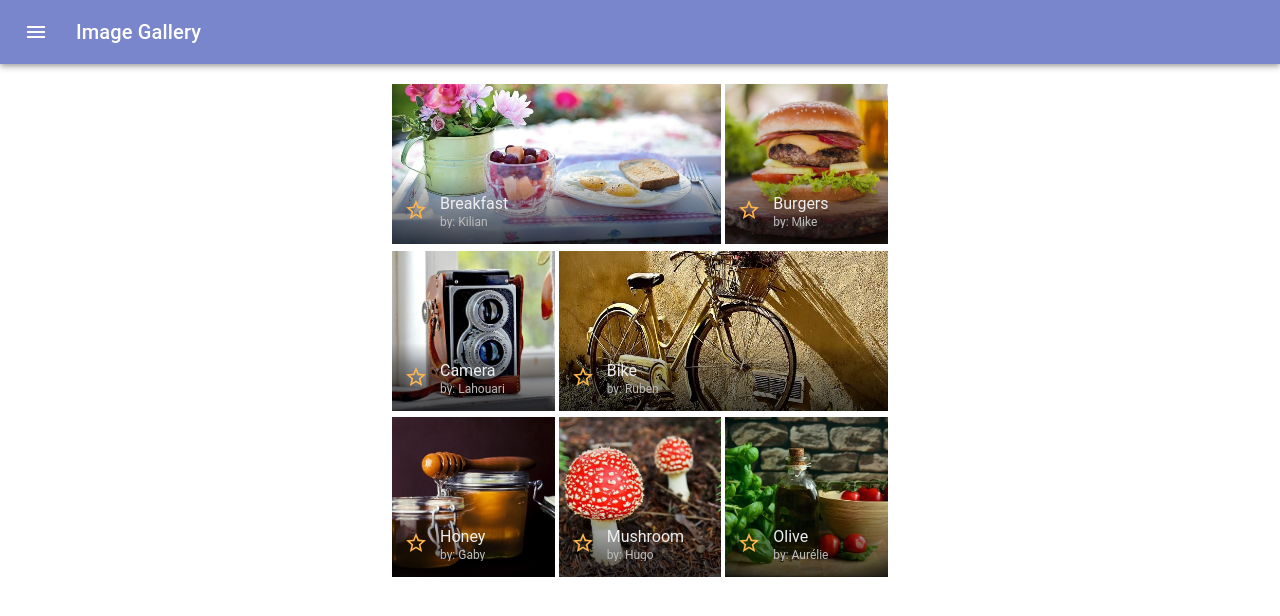
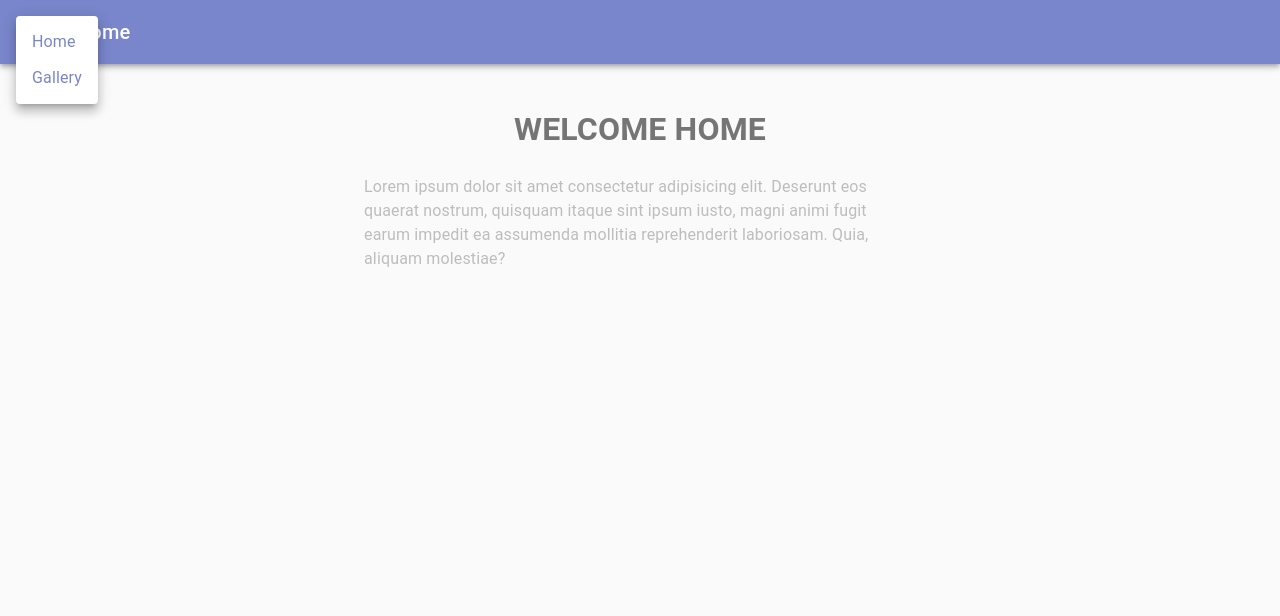
Before and after one commit to axelduret/my-first-react-app, a React (Create React App) app: page / in a window 1280 px wide. Both pictures are taken after a click on the button "menu". Shown: the top 616 px of the page. Built offline with nearby package versions, Linux system fonts and the light colour scheme.

Commit message:
add router and homepage

```diff
--- a/package.json
+++ b/package.json
@@ -10,6 +10,7 @@
     "@testing-library/user-event": "^12.1.10",
     "react": "^17.0.1",
     "react-dom": "^17.0.1",
+    "react-router-dom": "^5.2.0",
     "react-scripts": "4.0.2",
     "web-vitals": "^1.0.1"
   },
--- a/src/App.js
+++ b/src/App.js
@@ -1,12 +1,10 @@
+import React from "react";
 import ButtonAppBar from "./components/ButtonAppBar/ButtonAppBar.js";
-import ImageGridList from "./components/ImageGridList/ImageGridList.js";
 
 function App() {
   return (
     <div className="App">
       <ButtonAppBar />
-      <br />
-      <ImageGridList />
     </div>
   );
 }
--- a/src/components/ButtonAppBar/ButtonAppBar.js
+++ b/src/components/ButtonAppBar/ButtonAppBar.js
@@ -1,3 +1,8 @@
+import React, { Suspense, lazy } from "react";
+import { BrowserRouter as Router, Route, Link, Switch } from "react-router-dom";
+import menuList from "./menuList";
+import Menu from "@material-ui/core/Menu";
+import MenuItem from "@material-ui/core/MenuItem";
 import { makeStyles } from "@material-ui/core/styles";
 import AppBar from "@material-ui/core/AppBar";
 import Toolbar from "@material-ui/core/Toolbar";
@@ -12,6 +17,9 @@ const useStyles = makeStyles((theme) => ({
   navbar: {
     background: theme.palette.primary.light,
   },
+  menuItem: {
+    color: theme.palette.primary.light,
+  },
   menuButton: {
     marginRight: theme.spacing(2),
   },
@@ -22,8 +30,26 @@ const useStyles = makeStyles((theme) => ({
 
 export default function ButtonAppBar() {
   const classes = useStyles();
+  const [anchorEl, setAnchorEl] = React.useState(null);
+  const [pageTitle, setTitle] = React.useState("Home");
+  const Home = lazy(() => import("../Home/index.js"));
+  const Gallery = lazy(() => import("../ImageGridList/Gallery.js"));
+
+  const handleClick = (event) => {
+    setAnchorEl(event.currentTarget);
+  };
+
+  const handleClickItem = (title) => {
+    handleClose();
+    setTitle(title);
+  };
+
+  const handleClose = () => {
+    setAnchorEl(null);
+  };
 
   return (
+    <Router>
       <div className={classes.root}>
         <AppBar position="static" className={classes.navbar}>
           <Toolbar>
@@ -32,14 +58,50 @@ export default function ButtonAppBar() {
               className={classes.menuButton}
               color="inherit"
               aria-label="menu"
+              aria-controls="simple-menu"
+              aria-haspopup="true"
+              onClick={handleClick}
             >
               <MenuIcon />
             </IconButton>
+
+            <Menu
+              id="simple-menu"
+              anchorEl={anchorEl}
+              keepMounted
+              open={Boolean(anchorEl)}
+              onClose={handleClose}
+            >
+              {menuList.map(({ id, title, url }) => (
+                <Link
+                  key={id}
+                  to={url}
+                  style={{ textDecoration: "none", display: "block" }}
+                  className={classes.menuItem}
+                >
+                  <MenuItem
+                    key={id}
+                    onClick={handleClickItem.bind(this, title)}
+                  >
+                    {title}
+                  </MenuItem>
+                </Link>
+              ))}
+            </Menu>
+
             <Typography variant="h6" className={classes.title}>
-            Image Gallery
+              {pageTitle}
             </Typography>
           </Toolbar>
         </AppBar>
+
+        <Suspense fallback={<div>Loading...</div>}>
+          <Switch>
+            <Route path="/gallery" component={Gallery} />
+            <Route path="" component={Home} />
+          </Switch>
+        </Suspense>
       </div>
+    </Router>
   );
 }
--- /dev/null
+++ b/src/components/ButtonAppBar/menuList.js
@@ -0,0 +1,10 @@
+const menuList = [
+  { id: 1, title: "Home", url: "" },
+  {
+    id: 2,
+    title: "Gallery",
+    url: "/gallery",
+  },
+];
+
+export default menuList;
--- /dev/null
+++ b/src/components/Home/index.js
@@ -0,0 +1,43 @@
+import React from "react";
+import CssBaseline from "@material-ui/core/CssBaseline";
+import Typography from "@material-ui/core/Typography";
+import Container from "@material-ui/core/Container";
+import { makeStyles } from "@material-ui/core/styles";
+
+const newStyles = makeStyles((theme) => ({
+  root: {
+    textAlign: "center",
+  },
+  h1: {
+    textAlign: "center",
+    color: theme.palette.grey[600],
+  },
+  p: {
+    textAlign: "left",
+    color: theme.palette.grey[400],
+  },
+}));
+
+function index() {
+  const classes = newStyles();
+  return (
+    <div>
+      <br />
+      <React.Fragment>
+        <CssBaseline />
+        <Container maxWidth="sm">
+          <Typography component="div" className={classes.root}>
+            <h1 className={classes.h1}>WELCOME HOME</h1>
+            <p className={classes.p}>
+              Lorem ipsum dolor sit amet consectetur adipisicing elit. Deserunt
+              eos quaerat nostrum, quisquam itaque sint ipsum iusto, magni animi
+              fugit earum impedit ea assumenda mollitia reprehenderit
+              laboriosam. Quia, aliquam molestiae?
+            </p>
+          </Typography>
+        </Container>
+      </React.Fragment>
+    </div>
+  );
+}
+export default index;
--- a/src/components/ImageGridList/ImageGridList.js
+++ b/src/components/ImageGridList/Gallery.js
@@ -1,10 +1,9 @@
 import React from "react";
-import { makeStyles } from "@material-ui/core/styles";
-import { withStyles } from "@material-ui/core/styles";
+import tileData from "./tileData";
+import { makeStyles, withStyles } from "@material-ui/core/styles";
 import GridList from "@material-ui/core/GridList";
 import GridListTile from "@material-ui/core/GridListTile";
 import GridListTileBar from "@material-ui/core/GridListTileBar";
-import tileData from "./tileData";
 import IconButton from "@material-ui/core/IconButton";
 import StarBorderIcon from "@material-ui/icons/StarBorder";
 import Dialog from "@material-ui/core/Dialog";
@@ -22,7 +21,7 @@ const useStyles = makeStyles((theme) => ({
   },
   gridList: {
     width: 500,
-    height: 500,
+    height: 492,
   },
   imgTile: {
     cursor: "pointer",
@@ -85,11 +84,10 @@ const DialogContent = withStyles((theme) => ({
   },
 }))(MuiDialogContent);
 
-function ImageGridList() {
+function Gallery() {
   const classes = useStyles();
   const [open, setOpen] = React.useState(false);
-
-  const [imgId, setId] = React.useState("");
+  const [imgId, setId] = React.useState(null);
   const [imgTitle, setTitle] = React.useState("");
   const [imgAuthor, setAuthor] = React.useState("");
   const [imgUrl, setUrl] = React.useState("");
@@ -103,7 +101,7 @@ function ImageGridList() {
     const getTitle = (getTile && getTile.title) || "";
     const getAuthor = (getTile && getTile.author) || "";
     const getUrl = (getTile && getTile.img) || "";
-    setId(value);
+    setId(value.toString());
     setTitle(getTitle);
     setAuthor(getAuthor);
     setUrl(getUrl);
@@ -116,6 +114,8 @@ function ImageGridList() {
   };
 
   return (
+    <div>
+      <br />
       <div className={classes.grid}>
         <GridList cellHeight={160} className={classes.gridList} cols={3}>
           {tileData.map(({ id, img, title, author, cols }) => (
@@ -147,12 +147,8 @@ function ImageGridList() {
             </GridListTile>
           ))}
         </GridList>
-      <Dialog
-        onClose={modalClose}
-        aria-labelledby="customized-dialog-title"
-        open={open}
-      >
-        <DialogTitle id="customized-dialog-title" onClose={modalClose}>
+        <Dialog onClose={modalClose} aria-labelledby={imgId} open={open}>
+          <DialogTitle id={imgId} onClose={modalClose}>
             {imgTitle} by {imgAuthor}
           </DialogTitle>
           <DialogContent dividers>
@@ -162,7 +158,8 @@ function ImageGridList() {
           </DialogContent>
         </Dialog>
       </div>
+    </div>
   );
 }
 
-export default ImageGridList;
+export default Gallery;
```
Also changed, not shown: 1 other file (tests, documents, lock files or other folders). Lines whose indentation alone changed are shown as unchanged.
